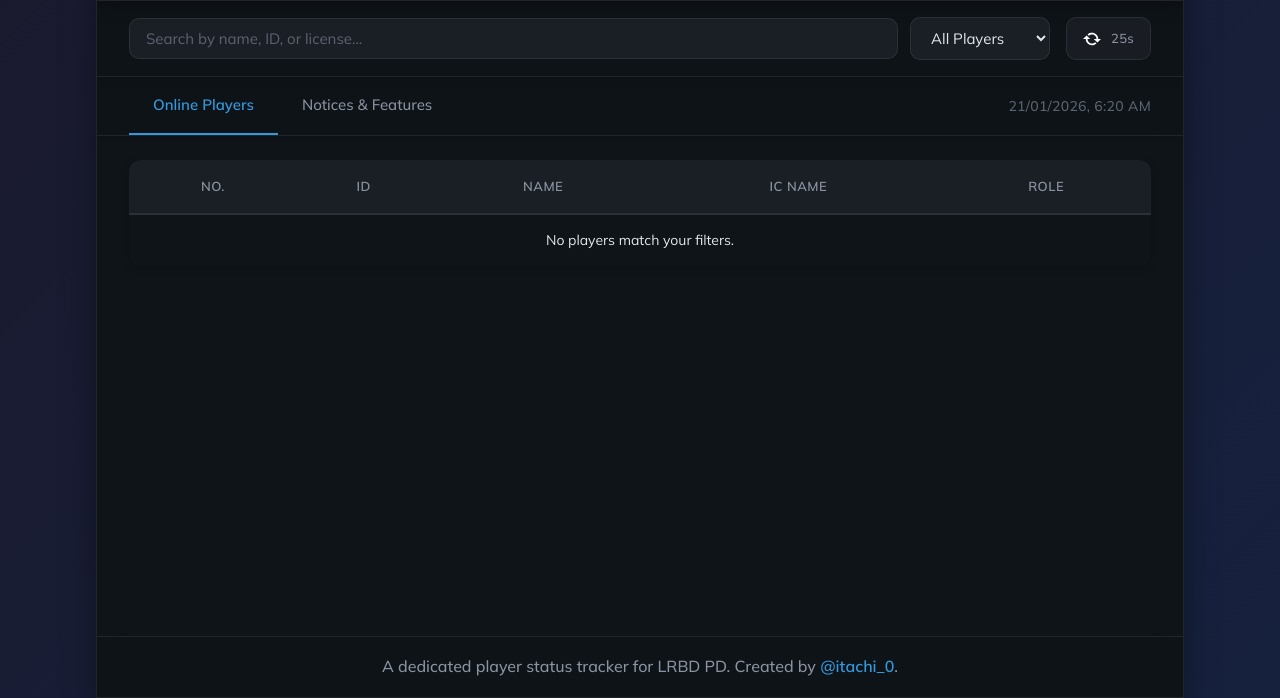
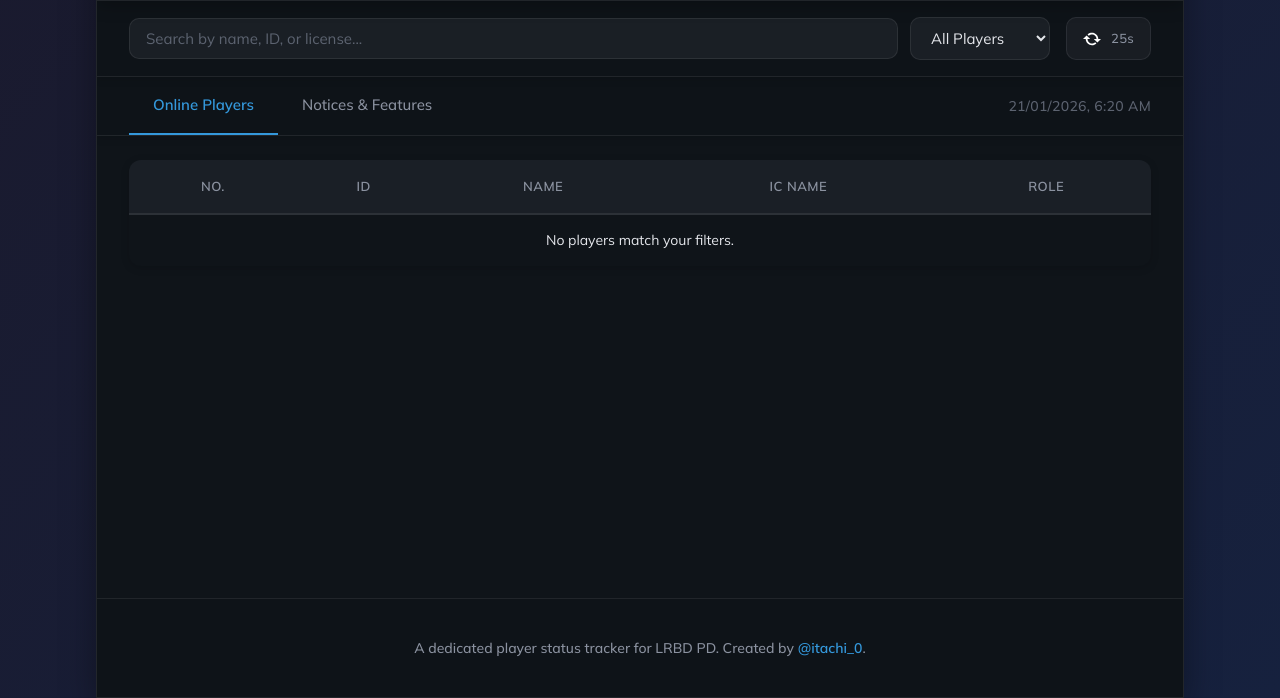
Before and after one commit to itachiwho/lrbd-player-tracker, a website: page index.html in a window 1280 px wide. Shown: the part 102-800 px from the top of the page. Drawn offline with Linux system fonts and the light colour scheme; no server answers.

Commit message:
Restore CSS styles and import statement

```diff
--- a/style.css
+++ b/style.css
@@ -271,13 +271,13 @@ select:hover { border-color: var(--border-accent); }
 
 .players-table td {
     padding: 14px 12px;
-    border-bottom: 1px solid rgba(255, 255, 255, 0.06);
+    border-bottom: 1px solid rgba(255, 255, 255, 0.1);
     font-size: 14px;
     transition: background var(--transition-fast);
 }
 
 .players-table tr:nth-child(even) td {
-    background: var(--table-odd);
+    background: transparent;
 }
 
 .players-table tbody tr:hover td {
@@ -333,8 +333,8 @@ select:hover { border-color: var(--border-accent); }
 
 footer {
     text-align: center;
-    padding: 1px 32px;
-    font-size: 16px;
+    padding: 24px 32px;
+    font-size: 14px;
     color: var(--text-secondary);
     font-weight: 500;
     margin-top: auto;
@@ -431,10 +431,10 @@ footer a:hover { color: var(--accent-success); }
 }
 
 ::-webkit-scrollbar { width: 10px; height: 10px; }
-::-webkit-scrollbar-track { background: rgba(255, 255, 255, 0.02); }
+::-webkit-scrollbar-track { background: #16213e; }
 ::-webkit-scrollbar-thumb {
-    background: rgba(52, 152, 219, 0.3);
-    border-radius: 5px;
+    background: #1a1a2e;
+    border-radius: 0px;
     transition: background var(--transition-fast);
 }
 ::-webkit-scrollbar-thumb:hover { background: rgba(52, 152, 219, 0.5); }
```
